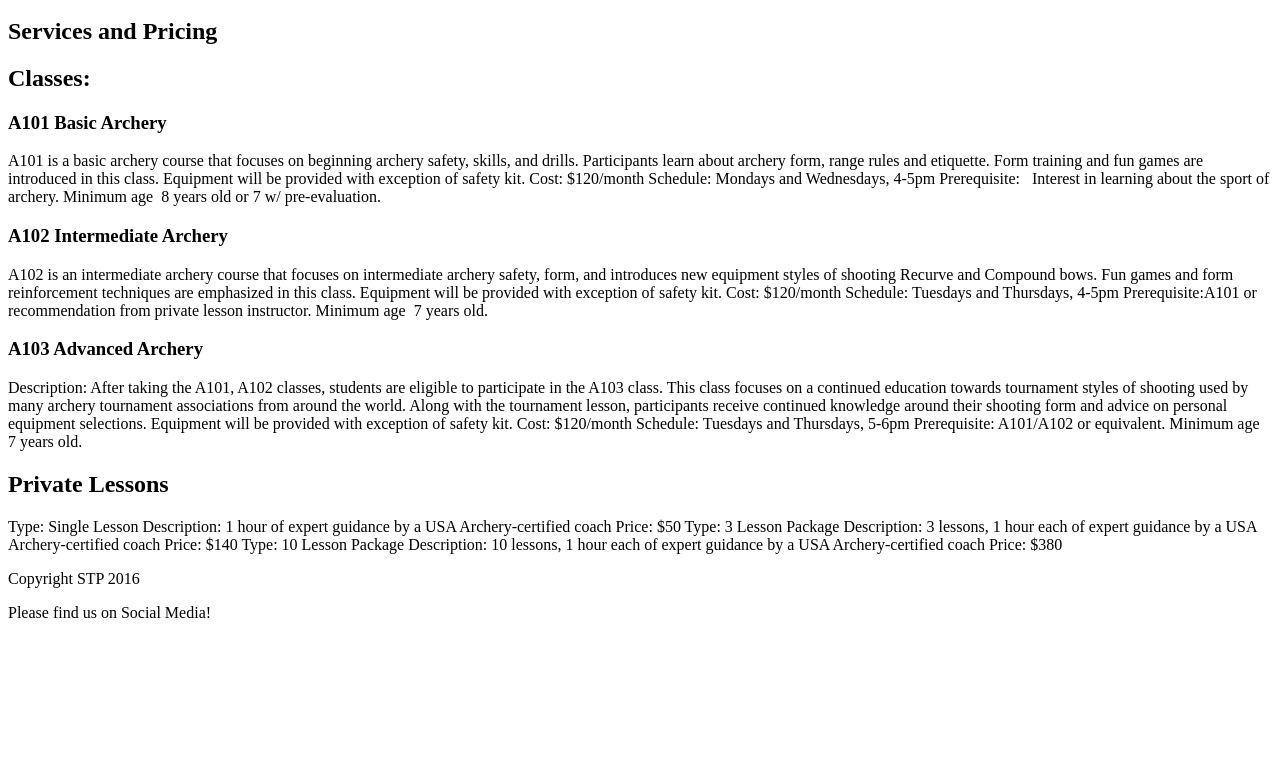
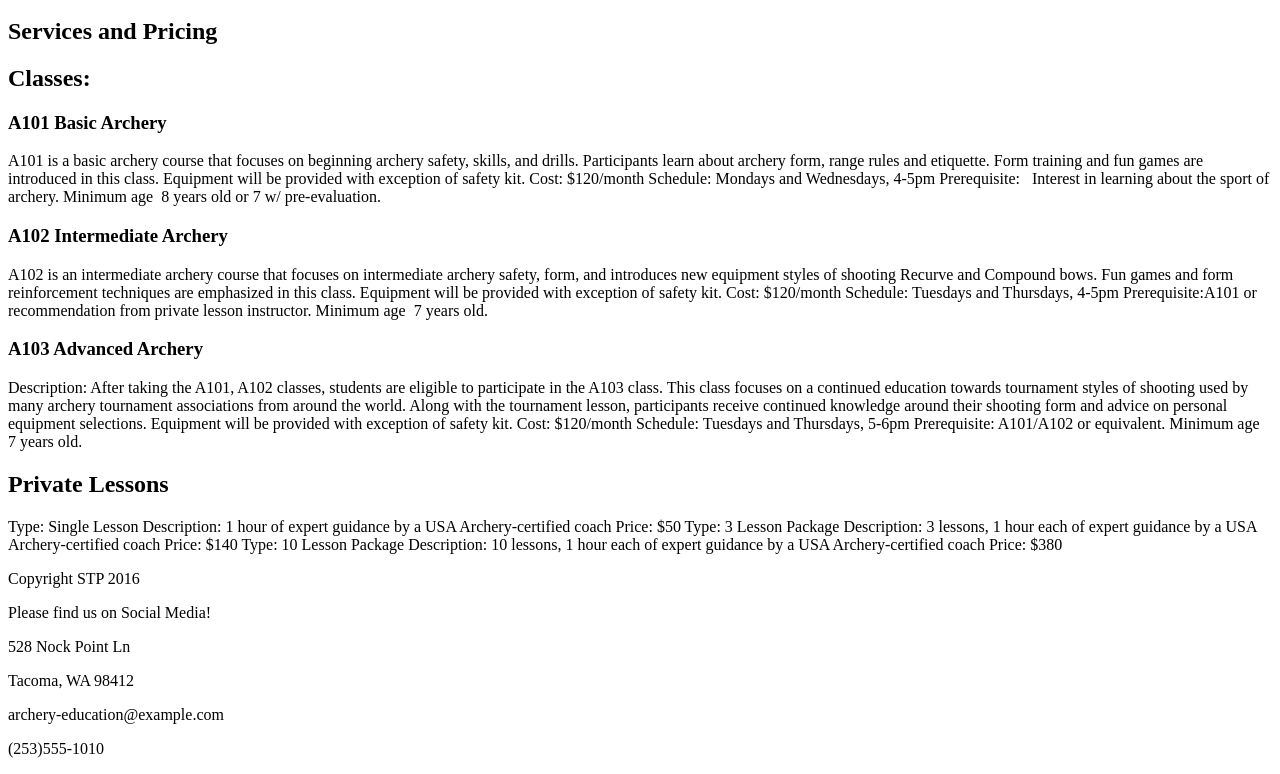
Before and after one commit to akonenkamp/stp-archery, a plain HTML site: page services.html in a window 1280 px wide. Shown: the part 87-861 px from the top of the page. Before the commit the page ends 800 px from the top, so only its background shows below. Drawn offline with Linux system fonts and the light colour scheme.

Commit message:
add contact info

```diff
--- a/services.html
+++ b/services.html
@@ -62,8 +62,12 @@
 
     <footer>
       <article>
-        <p>Copyright STP 2016</p>
-        <p>Please find us on Social Media!</p>
+      <p>Copyright STP 2016</p>
+      <p>Please find us on Social Media!</p>
+      <p>528 Nock Point Ln</p>
+      <p>Tacoma, WA 98412</p>
+      <p>archery-education@example.com
+      <p>(253)555-1010</p>
       </article>
     </footer>
 
```
